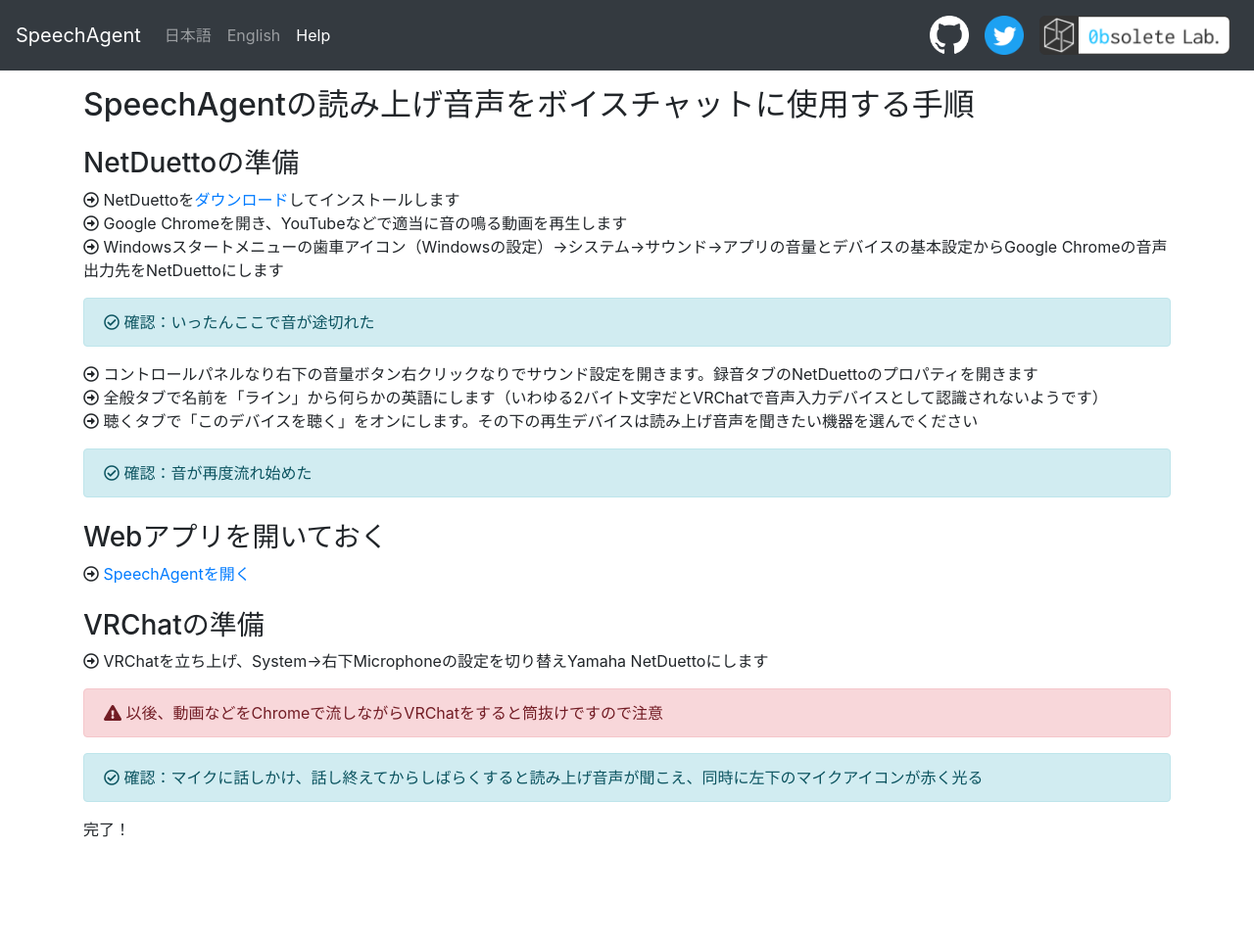
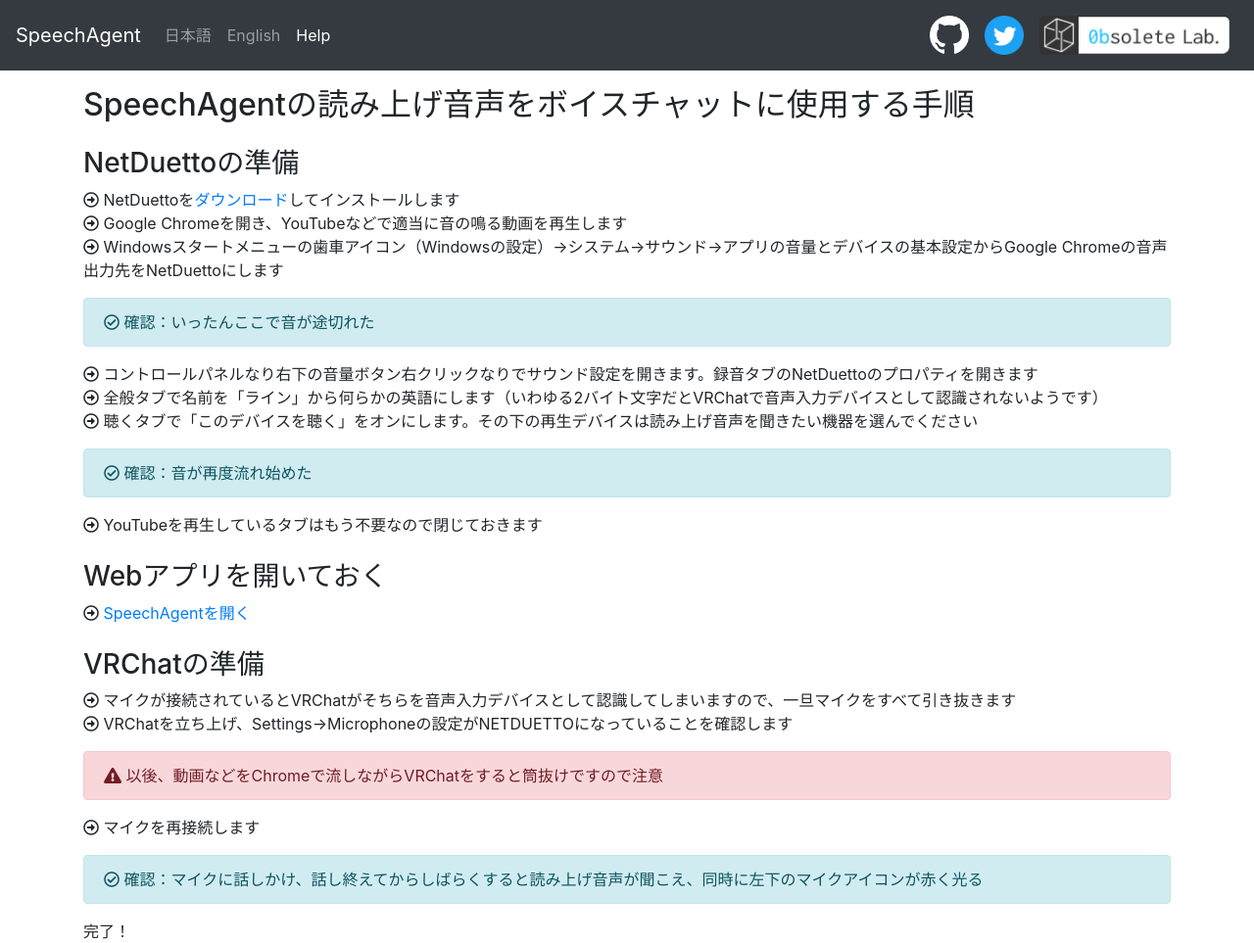
Before and after one commit to Napier-0b/SpeechAgent, a website: page public/help_jp.html in a window 1280 px wide. Shown: the whole page at 98% size. Before the commit the page ends 859 px from the top, so only its background shows below. Drawn offline with nearby package versions, Linux system fonts and the light colour scheme.

Commit message:
update help for VRChat 2018.4.3

```diff
--- a/public/help_jp.html
+++ b/public/help_jp.html
@@ -64,6 +64,7 @@
             <i class="far fa-check-circle"></i>
             確認：音が再度流れ始めた
         </div>
+        <i class="far fa-arrow-alt-circle-right"></i> YouTubeを再生しているタブはもう不要なので閉じておきます
         <h3 class="mt-4 mb-2">
             Webアプリを開いておく
         </h3>
@@ -71,12 +72,15 @@
         <h3 class="mt-4 mb-2">
             VRChatの準備
         </h3>
-        <i class="far fa-arrow-alt-circle-right"></i> VRChatを立ち上げ、System→右下Microphoneの設定を切り替えYamaha NetDuettoにします
+        <i class="far fa-arrow-alt-circle-right"></i> マイクが接続されているとVRChatがそちらを音声入力デバイスとして認識してしまいますので、一旦マイクをすべて引き抜きます
+        <br>
+        <i class="far fa-arrow-alt-circle-right"></i> VRChatを立ち上げ、Settings→Microphoneの設定がNETDUETTOになっていることを確認します
         <div class="alert alert-danger mt-3" role="alert">
             <i class="fas fa-exclamation-triangle"></i>
             以後、動画などをChromeで流しながらVRChatをすると筒抜けですので注意
         </div>
-        <div class="alert alert-info" role="alert">
+        <i class="far fa-arrow-alt-circle-right"></i> マイクを再接続します
+        <div class="alert alert-info mt-3" role="alert">
             <i class="far fa-check-circle"></i>
             確認：マイクに話しかけ、話し終えてからしばらくすると読み上げ音声が聞こえ、同時に左下のマイクアイコンが赤く光る
         </div>
```
Also changed, not shown: public/help_en.html (+8 -4 lines).
